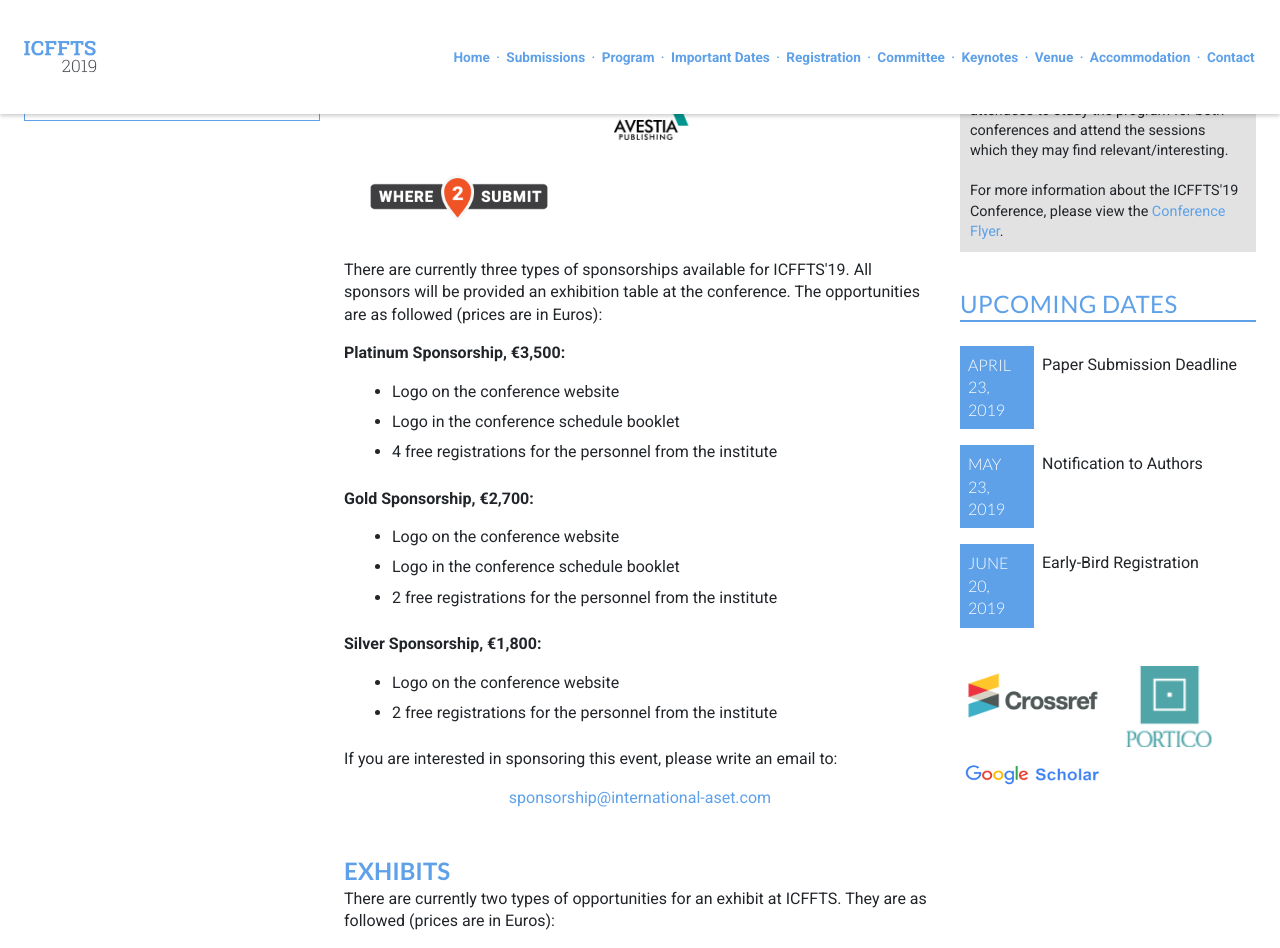
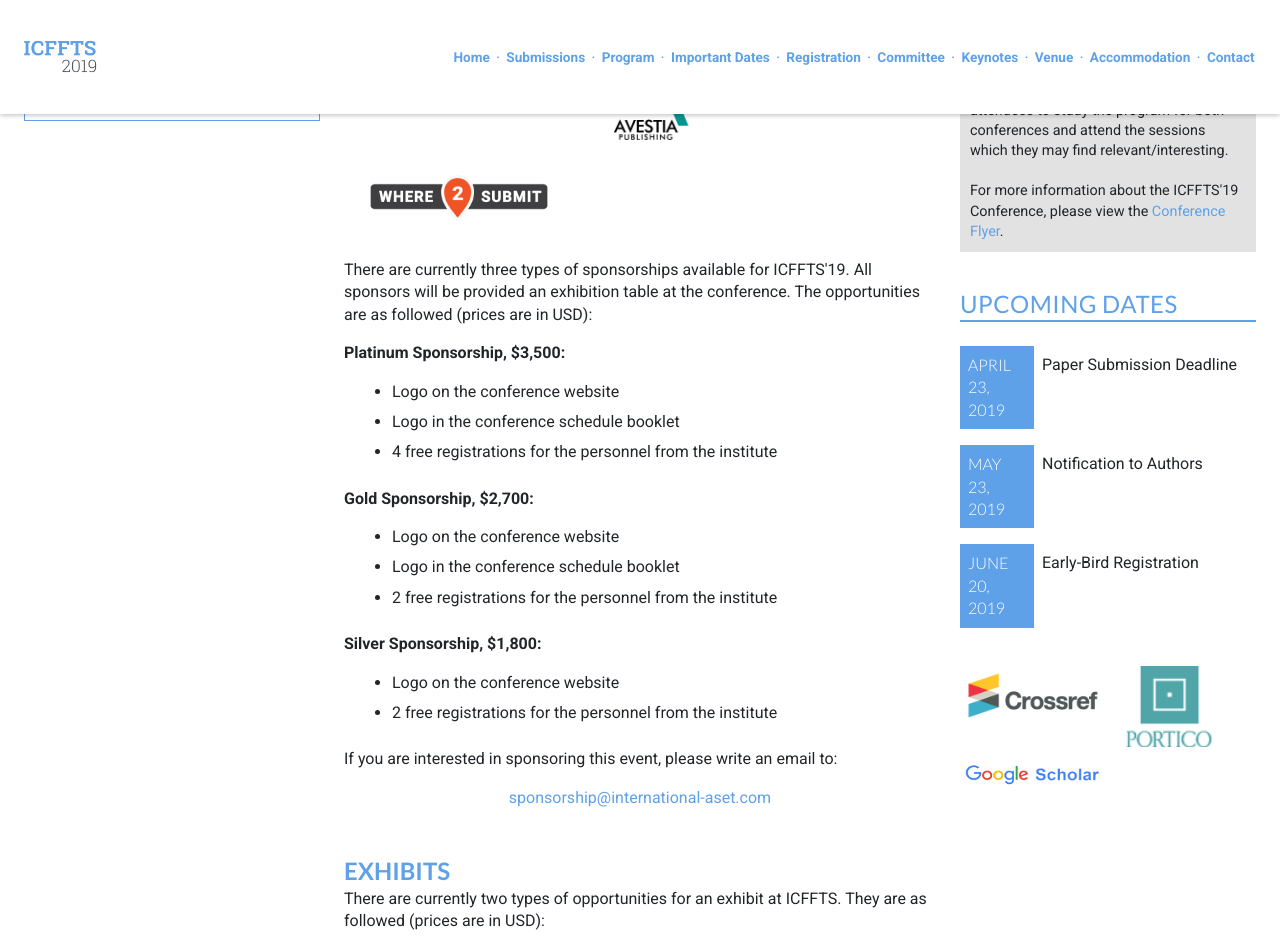
Before and after one commit to intaset/icffts, a Jekyll site: the page built from sponsor.html, in a window 1280 px wide and 1400 px high, scrolled down 514 px. Shown: the top 948 px of the window. Built offline with Jekyll 4.4.1, drawn with Linux system fonts in a browser that asks for light colours; nearby versions of some CDN libraries; Markdown is read by kramdown in place of the engine named in the settings; comment, search, counter and statistics services are not loaded; some of the changed text lies outside the part shown.

Commit message:
Changed price of sponsors

```diff
--- a/sponsor.html
+++ b/sponsor.html
@@ -16,21 +16,21 @@ title: ICFFTS'19 - Sponsors
         </div>
         <br>
 
-	<p class="body">There are currently three types of sponsorships available for ICFFTS'19. All sponsors will be provided an exhibition table at the conference. The opportunities are as followed (prices are in Euros):</p>
+	<p class="body">There are currently three types of sponsorships available for ICFFTS'19. All sponsors will be provided an exhibition table at the conference. The opportunities are as followed (prices are in USD):</p>
 
-    <p class="body bold">Platinum Sponsorship, €3,500:</p>
+    <p class="body bold">Platinum Sponsorship, $3,500:</p>
         <ul>
             <li> Logo on the conference website </li>
             <li> Logo in the conference schedule booklet </li>
             <li> 4 free registrations for the personnel from the institute</li>
         </ul>
-    <p class="body bold">Gold Sponsorship, €2,700:</p>
+    <p class="body bold">Gold Sponsorship, $2,700:</p>
         <ul>
             <li>Logo on the conference website </li>
             <li>Logo in the conference schedule booklet </li>
             <li>2 free registrations for the personnel from the institute</li>
         </ul>
-    <p class="body bold">Silver Sponsorship, €1,800:</p>
+    <p class="body bold">Silver Sponsorship, $1,800:</p>
         <ul>
             <li>Logo on the conference website </li>
             <li>2 free registrations for the personnel from the institute</li>
@@ -43,19 +43,19 @@ title: ICFFTS'19 - Sponsors
     <br>
 
     <h3>Exhibits</h3>
-    <p class="body">There are currently two types of opportunities for an exhibit at ICFFTS. They are as followed (prices are in Euros):</p>
-      <p class="body bold">Table exhibit, €1500.00:</p>
+    <p class="body">There are currently two types of opportunities for an exhibit at ICFFTS. They are as followed (prices are in USD):</p>
+      <p class="body bold">Table exhibit, $1500.00:</p>
         <ul>
             <li>A table setup for the entire duration of the conference</li>
             <li>1 free registration for the personnel from the institute</li>
-            <li>An additional €300.00 for each accompanying person</li>
+            <li>An additional $300.00 for each accompanying person</li>
         </ul>
 
-      <p class="body bold">Booth exhibit, €1500:</p>
+      <p class="body bold">Booth exhibit, $1500:</p>
         <ul>
             <li>A booth setup for 1 conference day</li>
             <li>1 free registration for the personnel from the institute</li>
-            <li>An additional €300.00 for each accompanying person</li>
+            <li>An additional $300.00 for each accompanying person</li>
         </ul>
 
       <p class="body">The exhibit provides a platform for companies and institutions to present their products and distribute brochures and business cards. The exhibit also provides a unique networking opportunity with many experts and researchers in the field of multimedia and human computer interaction.</p>
```
Also changed, not shown: 1 other file.
